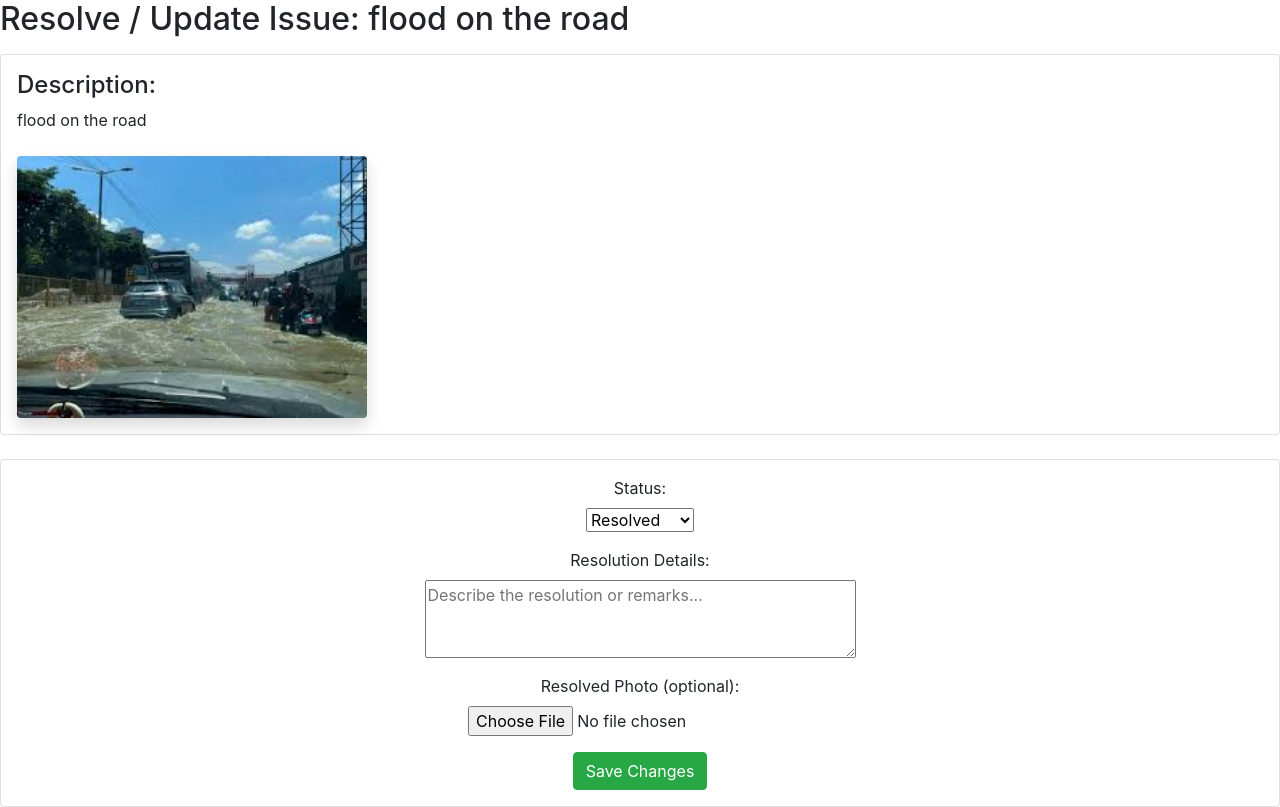
After one commit to dhirajdurgade7758/cityconnect2.0, a Django app: page /admin_panel/resolve_issue/56/ in a window 1280 px wide. The commit adds this page. Run offline with Django 5.2, Linux system fonts and the light colour scheme; a user stored in the database is signed in; data comes from the database, SQL or seed files in the repository; both versions use the stored data as it was after the commit; some libraries are stand-ins or nearby versions.

Commit message:
resolve issue functionality added

```diff
--- a/admin_panel/forms.py
+++ b/admin_panel/forms.py
@@ -4,3 +4,17 @@ from django.contrib.auth.forms import AuthenticationForm
 class DepartmentAdminLoginForm(AuthenticationForm):
     # Add a hidden field or just reuse username & password form
     pass
+
+from issues.models import IssuePost
+
+class ResolveIssueForm(forms.ModelForm):
+    class Meta:
+        model = IssuePost
+        fields = ['status', 'resolved_description', 'resolved_image']
+        widgets = {
+            'resolved_description': forms.Textarea(attrs={
+                'rows': 3,
+                'placeholder': 'Describe the resolution or remarks...'
+            }),
+            'status': forms.Select(attrs={'class': 'form-select'}),
+        }
--- a/admin_panel/templates/admin_panel/dashboard.html
+++ b/admin_panel/templates/admin_panel/dashboard.html
@@ -1,6 +1,6 @@
 <h1>{{ department|capfirst }} Department Dashboard</h1>
-<a href="{% url 'admin_panel:admin_logout' %}">Logout</a>
-<a href="{% url "admin_panel:my_map_view" %}">view issues on map</a>
+<a href="{% url 'admin_logout' %}">Logout</a>
+<a href="{% url "my_map_view" %}">view issues on map</a>
 
 
 <table border="1">
@@ -22,7 +22,7 @@
       <td><a href="{{issue.location_map_url}}">View on Map</a></td>
       <td>{{ issue.get_status_display }}</td>
       <td>{{ issue.created_at }}</td>
-      <td><a href="{% url 'admin_panel:issue_detail' department issue.id %}">View / Update</a></td>
+      <td><a href="{% url 'issue_detail' department issue.id %}">View / Update</a></td>
     </tr>
     {% empty %}
     <tr><td colspan="5">No issues found.</td></tr>
--- a/admin_panel/templates/admin_panel/map.html
+++ b/admin_panel/templates/admin_panel/map.html
@@ -47,7 +47,7 @@
             // ✅ InfoWindow content (modern design)
             const buttonHTML = location.status === "resolved"
                     ? `<button class="resolve-btn" disabled>Resolved</button>`
-                    : `<button class="resolve-btn" onclick="resolveIssue(${location.id})">Mark as Resolved</button>`;
+                    : `<a class="resolve-btn" href="${location.resolve_url}"> resolve issue </a>`;
 
             const infowindow = new google.maps.InfoWindow({
                 content: `
--- /dev/null
+++ b/admin_panel/templates/admin_panel/resolve_issue.html
@@ -0,0 +1,26 @@
+{% extends 'admin_panel/base.html' %}
+{% block content %}
+<h2 class="text-xl font-bold mb-3">Resolve / Update Issue: {{ issue.title }}</h2>
+
+<div class="card p-3 mb-4">
+  <h4>Description:</h4>
+  <p>{{ issue.description }}</p>
+  {% if issue.image %}
+    <img src="{{ issue.image.url }}" alt="Issue Image" width="350" class="rounded shadow mt-2">
+  {% endif %}
+</div>
+
+<form method="POST" enctype="multipart/form-data" class="card p-3">
+  {% csrf_token %}
+  <label>Status:</label>
+  {{ form.status }}
+
+  <label class="mt-3">Resolution Details:</label>
+  {{ form.resolved_description }}
+
+  <label class="mt-3">Resolved Photo (optional):</label>
+  {{ form.resolved_image }}
+
+  <button type="submit" class="btn btn-success mt-3">Save Changes</button>
+</form>
+{% endblock %}
--- a/admin_panel/urls.py
+++ b/admin_panel/urls.py
@@ -1,7 +1,6 @@
 from django.urls import path
 from . import views
 
-app_name = 'admin_panel'
 
 urlpatterns = [
     path('login/', views.DepartmentAdminLoginView.as_view(), name='admin_login'),
@@ -10,4 +9,6 @@ urlpatterns = [
     path('<str:department>/', views.department_dashboard, name='department_dashboard'),
     path('<str:department>/issue/<int:issue_id>/', views.issue_detail, name='issue_detail'),
     path("map", views.MapView.as_view(), name='my_map_view'),
+    path("resolve_issue/<int:id>/", views.resolve_issue, name="resolve_issue"),
+    path("issue_list", views.issue_list, name="issue_list"),
 ]
--- a/admin_panel/views.py
+++ b/admin_panel/views.py
@@ -16,6 +16,10 @@ from django.views import View
 import googlemaps
 from django.conf import settings
 from django.urls import reverse
+from django.shortcuts import render, get_object_or_404, redirect
+from django.contrib.auth.decorators import user_passes_test
+from django.utils import timezone
+from .forms import ResolveIssueForm
 
 User = get_user_model()
 
@@ -112,6 +116,7 @@ class MapView(View):
                 'description': a.description,
                 'status':a.status,
                 'url': reverse('feed'),
+                'resolve_url': reverse('resolve_issue', args=[a.id]),
             }
             locations.append(data)
         print(locations)
@@ -121,3 +126,40 @@ class MapView(View):
         }
 
         return render(request, self.template_name, context)
+
+
+
+
+def is_admin(user):
+    return user.is_staff or user.is_superuser
+
+@user_passes_test(is_admin)
+def issue_list(request):
+    status_filter = request.GET.get('status')
+    if status_filter:
+        issues = IssuePost.objects.filter(status=status_filter)
+    else:
+        issues = IssuePost.objects.all()
+    return render(request, 'admin_panel/issue_list.html', {'issues': issues})
+
+@user_passes_test(is_admin)
+def resolve_issue(request, id):
+    issue = get_object_or_404(IssuePost, id=id)
+    if request.method == 'POST':
+        form = ResolveIssueForm(request.POST, request.FILES, instance=issue)
+        if form.is_valid():
+            issue = form.save(commit=False)
+
+            # Handle resolved timestamp logic
+            if issue.status == 'resolved':
+                issue.resolved_at = timezone.now()
+                issue.resolved_by = request.user
+            else:
+                issue.resolved_at = None  # Clear if reverted
+                issue.resolved_by = None
+
+            issue.save()
+            return redirect('issue_list')
+    else:
+        form = ResolveIssueForm(instance=issue)
+    return render(request, 'admin_panel/resolve_issue.html', {'form': form, 'issue': issue})
--- a/issues/models.py
+++ b/issues/models.py
@@ -87,6 +87,12 @@ class IssuePost(models.Model):
     verification_score = models.FloatField(null=True, blank=True)
     verification_details = models.TextField(null=True, blank=True)
 
+
+    resolved_image = models.ImageField(upload_to='resolved_issues/', null=True, blank=True)
+    resolved_description = models.TextField(null=True, blank=True, help_text="Describe how the issue was resolved.")
+    resolved_at = models.DateTimeField(null=True, blank=True)
+    resolved_by = models.ForeignKey(User, null=True, blank=True, on_delete=models.SET_NULL, related_name='resolved_issues')
+
     def __str__(self):
         return f"{self.title} - {self.user.username}"
 
--- a/issues/templates/issues/tasks.html
+++ b/issues/templates/issues/tasks.html
@@ -4,7 +4,7 @@
 <div class="container mt-4">
     <!-- Header Section -->
     <div class="text-center mb-5">
-        <h2 class="fw-bold text-dark mb-2" style="font-size: 2rem;">Civic Tasks & EcoCoins</h2>
+        <h2 class="fw-bold text-dark mb-2" style="font-size: 2rem;">Civic Tasks & EcoCoi`ns</h2>
         <p class="text-muted" style="font-size: 1rem;">Submit community tasks and earn rewards for your contributions</p>
     </div>
 
```
Also changed, not shown: admin_panel/templates/admin_panel/issue_list.html (added, +51 -0 lines), db.sqlite3, issues/migrations/0006_issuepost_resolved_at_issuepost_resolved_by_and_more.py (added), media/resolved_issues/Screenshot_2025-10-05_154408.png (added), media/resolved_issues/Screenshot_2025-10-05_154408_ECCdqav.png (added), media/resolved_issues/Screenshot_2025-10-05_154408_cziMGsy.png (added).
